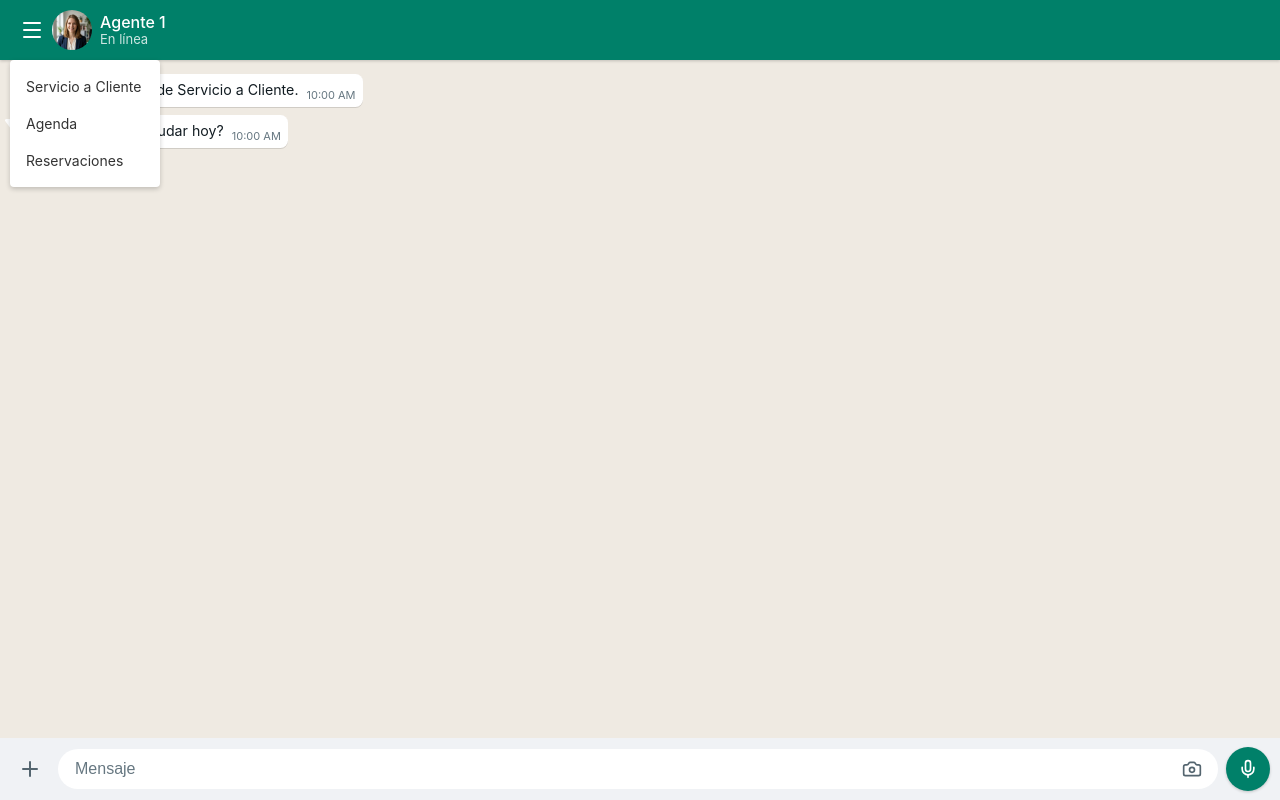
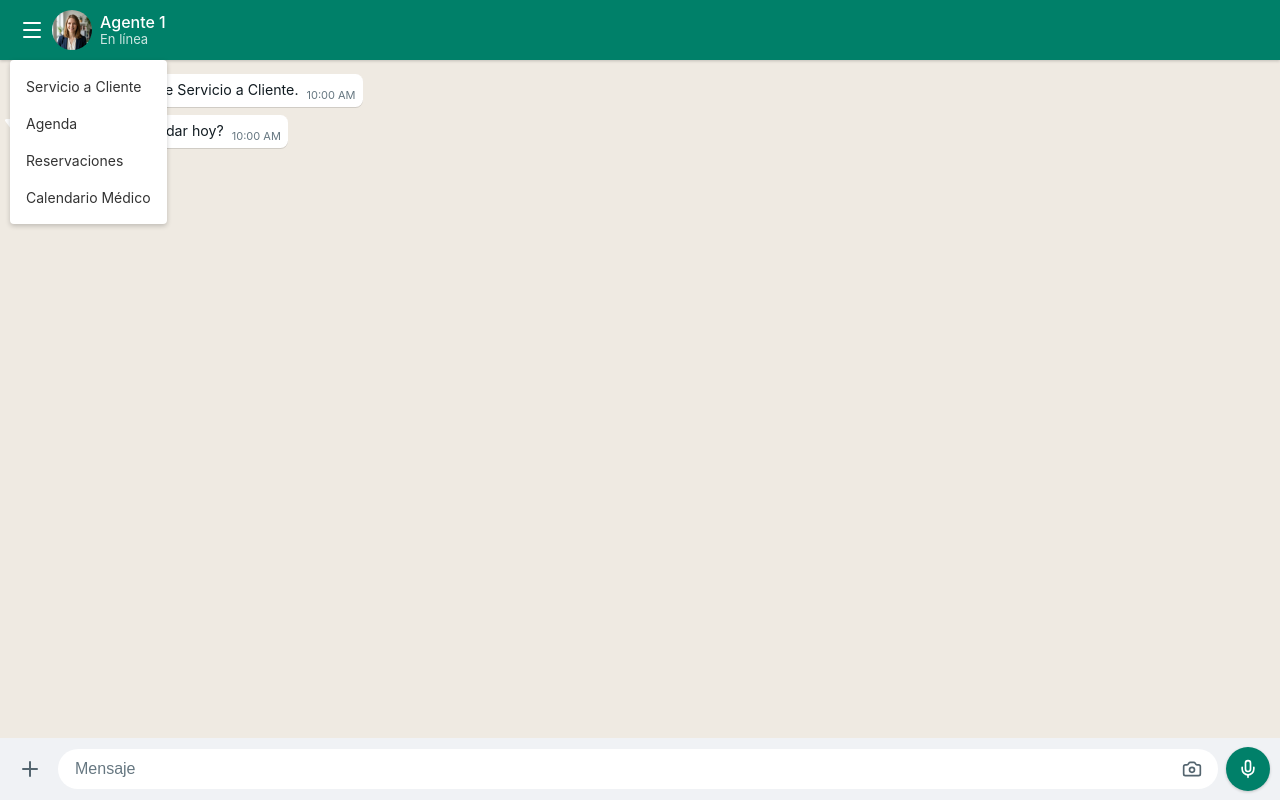
Before and after one commit to DmnCrtSWL/agentes, a Vue app: page / in a window 1280 px wide. Both pictures are taken after a click on the button 32 px from the left and 30 px from the top of the page. Built offline with nearby package versions, Linux system fonts and the light colour scheme.

Commit message:
fix: restore calendar menu item without icon

```diff
--- a/src/components/ChatHeader.vue
+++ b/src/components/ChatHeader.vue
@@ -42,6 +42,8 @@ defineProps({
         <div class="menu-item" @click="selectAgent(1)">Servicio a Cliente</div>
         <div class="menu-item" @click="selectAgent(2)">Agenda</div>
         <div class="menu-item" @click="selectAgent(3)">Reservaciones</div>
+        <div class="menu-separator"></div>
+        <div class="menu-item calendar-option" @click="selectAgent('calendar')">Calendario Médico</div>
       </div>
 
       <div class="avatar-container">
```
